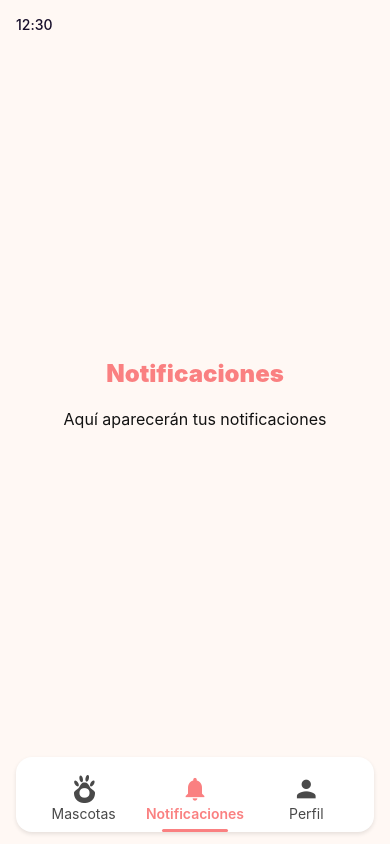
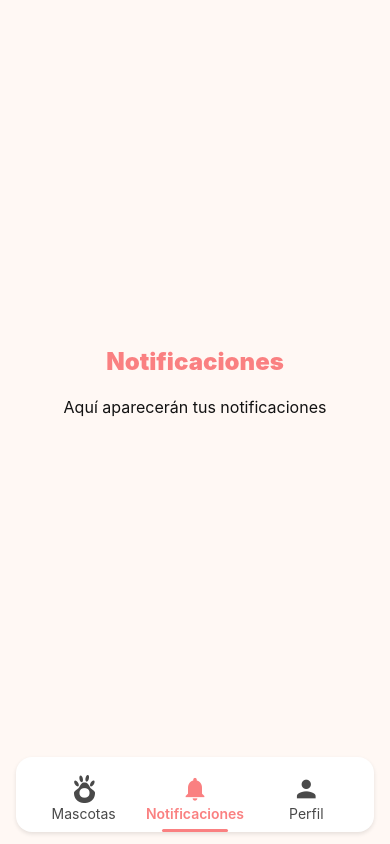
Before and after one commit to ZenitsuTHB/PetCare-frontend, a React Native app: screen /Notifications in a window 390 px wide. Built offline with nearby package versions, Linux system fonts and the light colour scheme.

Commit message:
tiny changes

```diff
--- a/src/screens/Notifications/NotificationsScreen.js
+++ b/src/screens/Notifications/NotificationsScreen.js
@@ -14,10 +14,6 @@ const NotificationsScreen = ({ navigation }) => {
   return (
     <View style={styles.container}>
       <StatusBar backgroundColor="#FFF8F4" barStyle="dark-content" />
-
-      <View style={styles.statusBar}>
-        <Text style={styles.timeText}>12:30</Text>
-      </View>
 
       <View style={styles.mainContent}>
         <View style={styles.content}>
--- a/src/screens/Register/RegisterScreen.js
+++ b/src/screens/Register/RegisterScreen.js
@@ -11,6 +11,7 @@ import {
   Platform,
   StatusBar,
   ScrollView,
+  SafeAreaView,
 } from 'react-native';
 import { registerUser } from '../../api/auth';
 import { RegisterScreen2 } from '../Register/RegisterScreen2';
@@ -77,7 +78,7 @@ const RegisterScreen = ({ navigation }) => {
   };
 
   return (
-    <View style={styles.container}>
+    <SafeAreaView style={styles.container}>
       <StatusBar backgroundColor="#FB999A" barStyle="dark-content" />
 
       {/* Header Component */}
@@ -185,7 +186,7 @@ const RegisterScreen = ({ navigation }) => {
           </View>
         </ScrollView>
       </KeyboardAvoidingView>
-    </View>
+    </SafeAreaView>
   );
 };
 
```
Also changed, not shown: src/components/Header.js (line endings or trailing spaces). Lines whose indentation alone changed are shown as unchanged.
